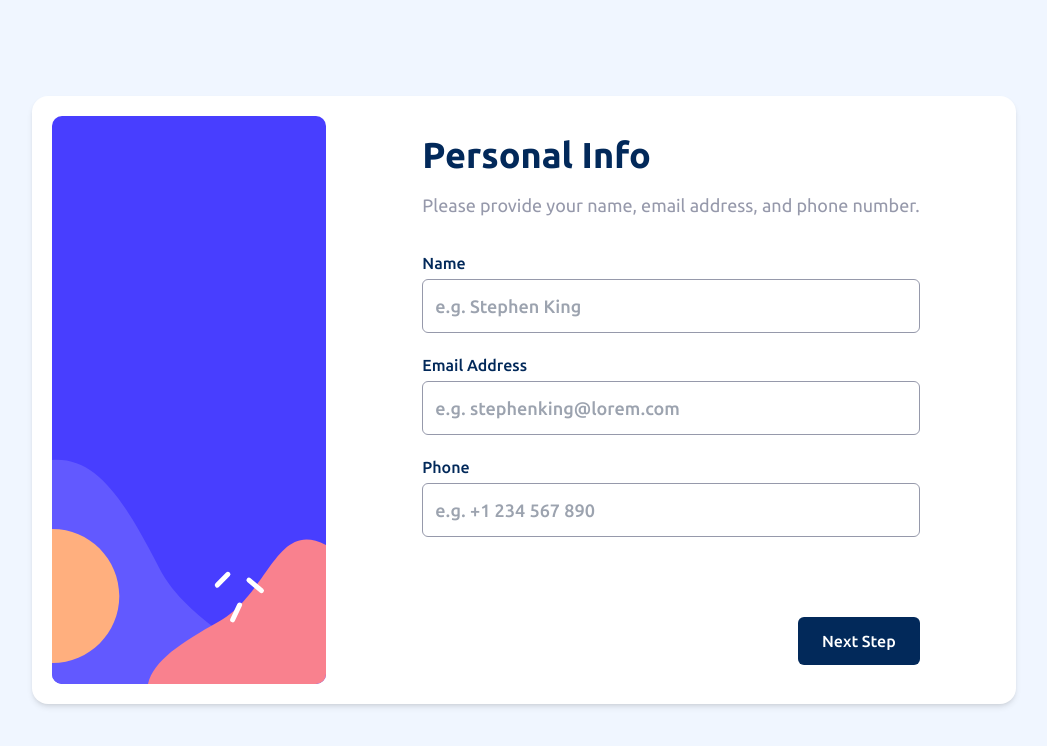
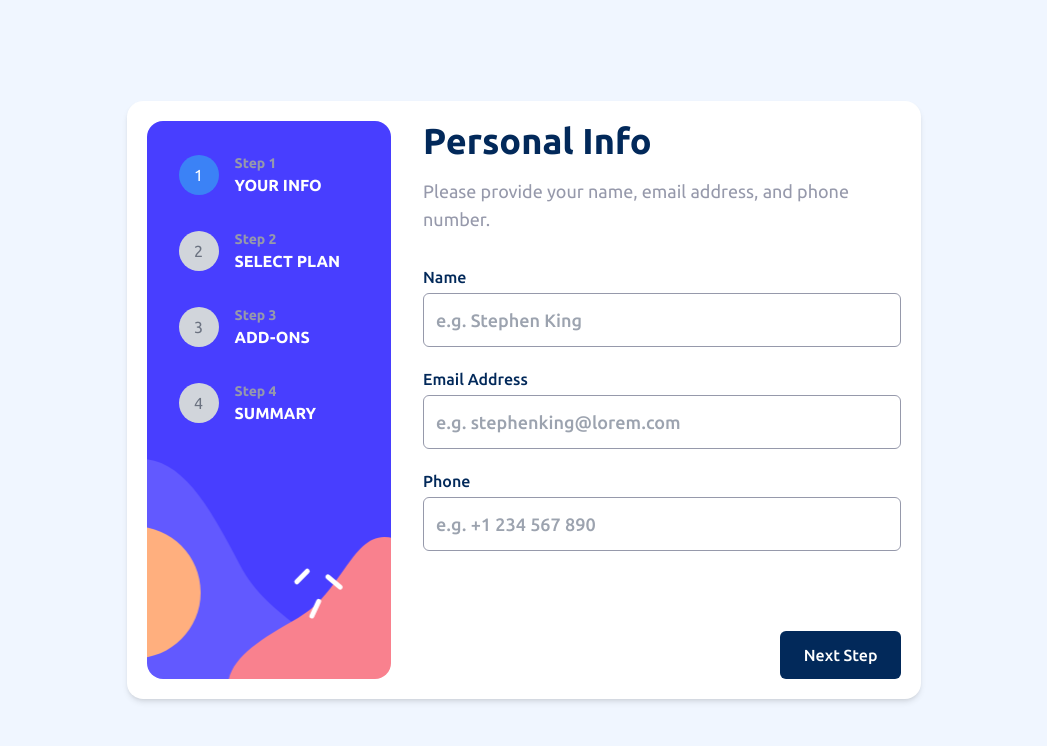
Before and after one commit to Skyz03/Next-Multi-step-form, a Next.js app: page / in a window 1280 px wide. Shown: the top 746 px of the page, without its empty margins (116-1163 px from the left). Built offline with nearby package versions, Linux system fonts and the light colour scheme.

Commit message:
feat: steps sidebar menu UI added

```diff
--- a/app/page.tsx
+++ b/app/page.tsx
@@ -1,21 +1,61 @@
-import MultiStepForm from '@/components/MultiStep'
-import Image from 'next/image'
+import MultiStepForm from '@/components/MultiStep';
+
+// Define the type for the step object
+interface StepProps {
+  number: number;
+  title: string;
+  subtitle: string;
+  isActive: boolean;
+}
+
+const steps: StepProps[] = [
+  { number: 1, title: 'Your Info', subtitle: 'Step 1', isActive: true },
+  { number: 2, title: 'Select Plan', subtitle: 'Step 2', isActive: false },
+  { number: 3, title: 'Add-ons', subtitle: 'Step 3', isActive: false },
+  { number: 4, title: 'Summary', subtitle: 'Step 4', isActive: false }
+];
+
+// Step component to represent each individual step
+function Step({ number, title, subtitle, isActive }: StepProps) {
+  return (
+    <div className="flex items-center gap-4">
+      <div
+        className={`flex justify-center items-center h-10 w-10 rounded-full
+          ${isActive ? 'bg-blue-500 text-white' : 'bg-gray-300 text-gray-500'}`}
+      >
+        {number}
+      </div>
+      <div>
+        <p className="text-sm font-semibold text-cool_gray">{subtitle}</p>
+        <h2 className="font-bold uppercase text-white">{title}</h2>
+      </div>
+    </div>
+  );
+}
 
 export default function FormPage() {
   return (
-    <section className='flex p-5 gap-24 pr-24 bg-white shadow-md rounded-2xl'>
-      <picture>
-        <Image
-          src='/assets/images/bg-sidebar-desktop.svg'
-          height={100}
-          width={100}
-          alt='Background'
-          className='w-fit'
-        />
-      </picture>
-      <div className='self-center'>
+    <section className="flex flex-col md:flex-row p-5 gap-8 bg-white shadow-md rounded-2xl">
+      {/* Sidebar with background image and steps */}
+      <div className="bg-[url('/assets/images/bg-sidebar-desktop.svg')] bg-no-repeat bg-cover bg-center rounded-2xl p-8 w-full md:w-1/3">
+        {/* Dynamically render steps */}
+        <div className="flex flex-col gap-8">
+          {steps.map((step) => (
+            <Step
+              key={step.number}
+              number={step.number}
+              title={step.title}
+              subtitle={step.subtitle}
+              isActive={step.isActive}
+            />
+          ))}
+        </div>
+      </div>
+
+      {/* Form Section */}
+      <div className="flex-grow">
         <MultiStepForm />
       </div>
     </section>
-  )
+  );
 }
```
